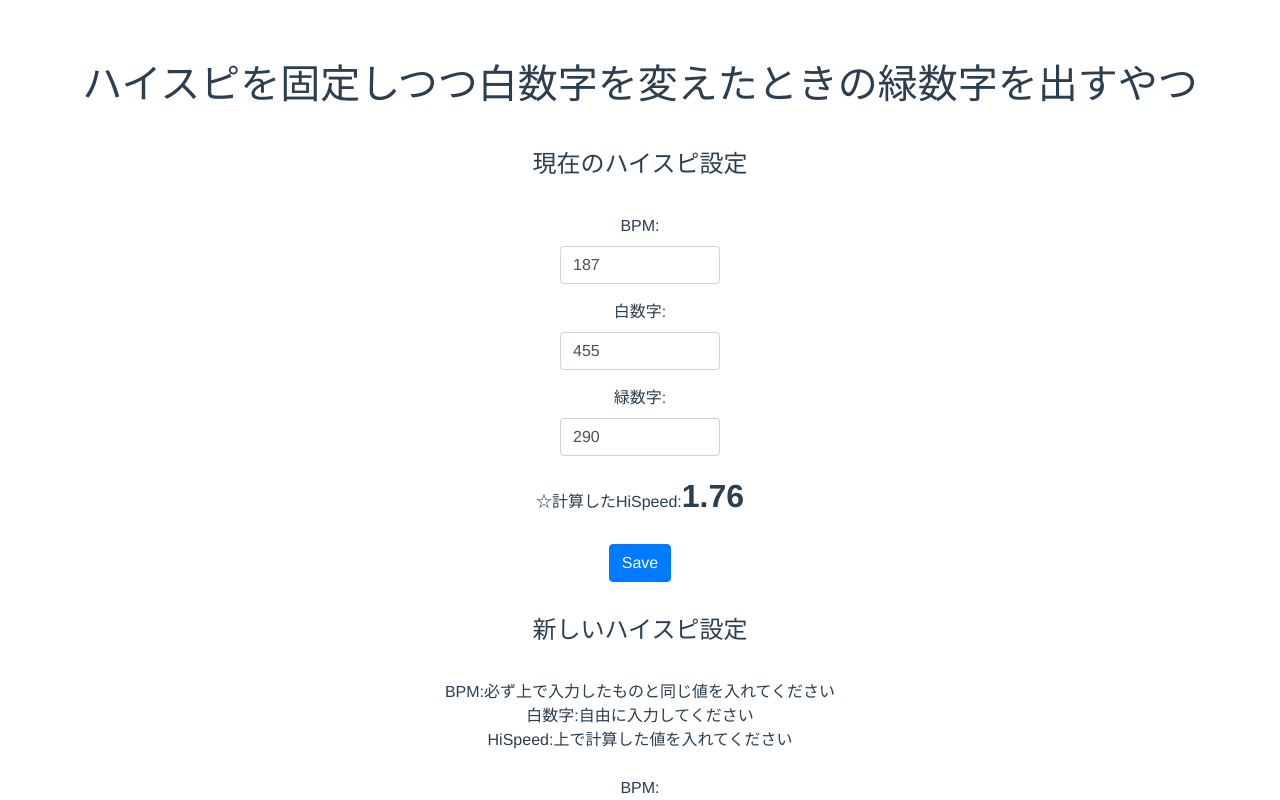
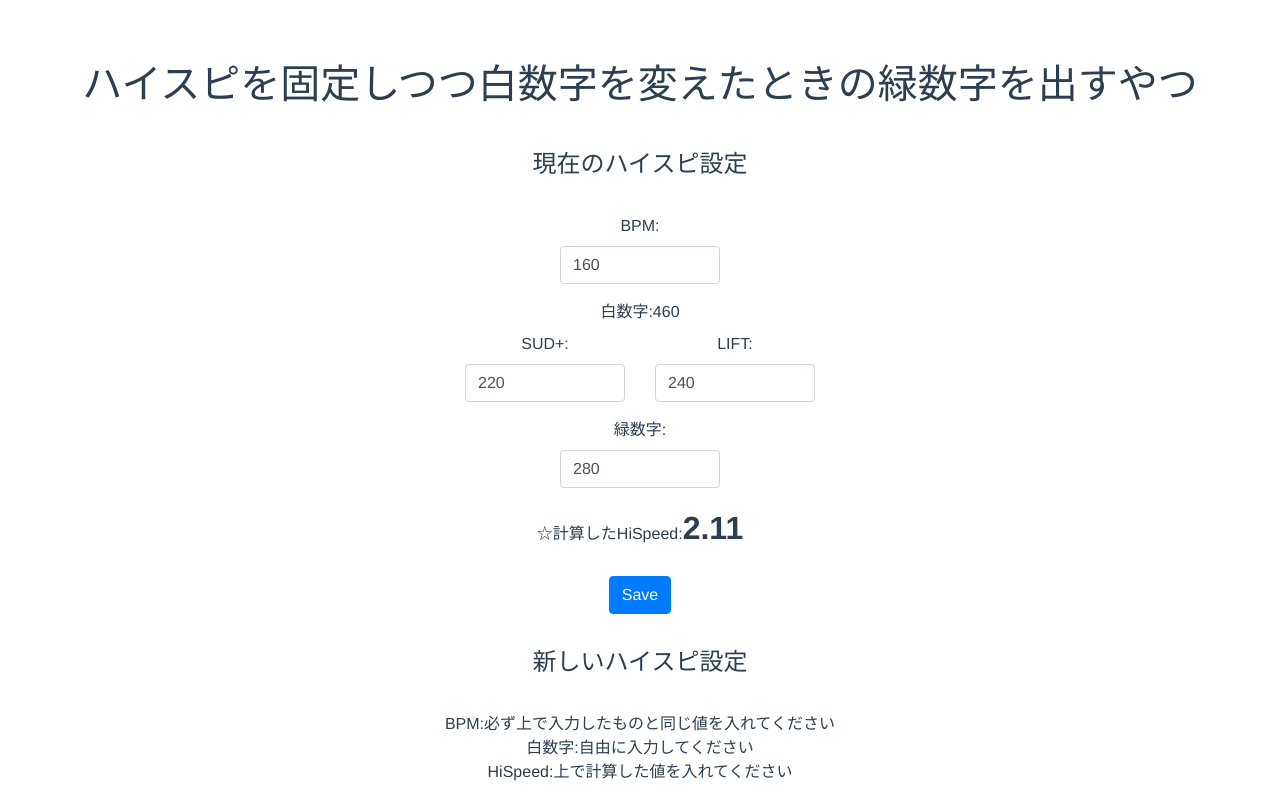
Before and after one commit to sss-szk/hispeed-calc, a Vue app: page / in a window 1280 px wide. Shown: the top 800 px of the page. Built offline with nearby package versions, Linux system fonts and the light colour scheme.

Commit message:
白数字をSUD+とLIFTで分けて入力できるよう修正

```diff
--- a/package.json
+++ b/package.json
@@ -1,6 +1,6 @@
 {
   "name": "hispeed-calc",
-  "version": "1.1.0",
+  "version": "1.2.0",
   "private": true,
   "scripts": {
     "serve": "vue-cli-service serve",
--- a/src/App.vue
+++ b/src/App.vue
@@ -1,12 +1,12 @@
 <template>
   <h1>ハイスピを固定しつつ白数字を変えたときの緑数字を出すやつ</h1>
   <label class="subtitle">現在のハイスピ設定</label>
-  <HispeedCalculator v-model:bpm="bpm" v-model:white="white" v-model:green="green"></HispeedCalculator>
+  <HispeedCalculator v-model:bpm="bpm" v-model:white="white" v-model:sud="sud" v-model:lift="lift" v-model:green="green"></HispeedCalculator>
   <button type="button" class="btn btn-primary" @click="saveToCookies">Save</button>
   <div v-if="isMessageVisible">
     <br />
     <p>初期値を保存しました</p>
-    <p>BPM:{{ this.bpm }} 白数字:{{ this.white }} 緑数字:{{ this.green }} </p>
+    <p>BPM:{{ this.bpm }} SUD+:{{ this.sud }} LIFT:{{ this.lift }} 緑数字:{{ this.green }} </p>
   </div>
   <br />
   <label class="subtitle">新しいハイスピ設定</label>
@@ -27,25 +27,33 @@ export default {
   data: function(){
     return {
       // フォーム初期値
-      bpm: 187,
-      white: 455,
-      green: 290,
+      bpm: 160,
+      sud: 220,
+      lift: 240,
+      white: 460,
+      green: 280,
       isMessageVisible: false,
     }
   },
   methods: {
     saveToCookies() {
       Cookies.set('bpm', this.bpm, { expires: 30 });
-      Cookies.set('white', this.white, { expires: 30 });
+      Cookies.set('sud', this.sud, { expires: 30 });
+      Cookies.set('lift', this.lift, { expires: 30 });
+      //Cookies.set('white', this.white, { expires: 30 });
       Cookies.set('green', this.green, { expires: 30 });
       this.showMessage();
     },
     loadFromCookies() {
       const savedBpm = Cookies.get('bpm');
+      const savedSud = Cookies.get('sud');
+      const savedLift = Cookies.get('lift');
       const savedWhite = Cookies.get('white');
       const savedGreen = Cookies.get('green');
 
       if (savedBpm !== undefined) this.bpm = parseInt(savedBpm);
+      if (savedSud !== undefined) this.sud = parseInt(savedSud);
+      if (savedLift !== undefined) this.lift = parseInt(savedLift);
       if (savedWhite !== undefined) this.white = parseInt(savedWhite);
       if (savedGreen !== undefined) this.green = parseInt(savedGreen);
     },
@@ -58,6 +66,8 @@ export default {
   },
   watch: {
     bpm: 'closeMessage',
+    sud: 'closeMessage',
+    lift: 'closeMessage',
     white: 'closeMessage',
     green: 'closeMessage',
   },
--- a/src/components/HispeedCalculator.vue
+++ b/src/components/HispeedCalculator.vue
@@ -10,9 +10,16 @@
       </div>
 
       <div class="row justify-content-center">
+        <label for="white" >白数字:{{ localWhite }}</label>
+      </div>
+      <div class="row justify-content-center">
         <div class="col-md-2 mb-3">
-          <label for="white">白数字:</label>
-          <input type="number" class="form-control" id="white" v-model="localWhite" />
+          <label for="sud">SUD+:</label>
+          <input type="number" class="form-control" id="sud" v-model="localSud" />
+        </div>
+        <div class="col-md-2 mb-3">
+          <label for="lift">LIFT:</label>
+          <input type="number" class="form-control" id="lift" v-model="localLift" min="0"/>
         </div>
       </div>
 
@@ -46,6 +53,14 @@ export default {
       type: Number,
       required: true,
     },
+    lift: {
+      type: Number,
+      required: true,
+    },
+    sud: {
+      type: Number,
+      required: true,
+    },
     green: {
       type: Number,
       required: true,
@@ -60,6 +75,8 @@ export default {
   setup(props, { emit }) {
     // refを使用してローカルなリアクティブな変数 localBpm を定義し、props.bpm の初期値で初期化
     const localBpm = ref(props.bpm);
+    const localSud = ref(props.sud);
+    const localLift = ref(props.lift);
     const localWhite = ref(props.white);
     const localGreen = ref(props.green);
 
@@ -69,6 +86,14 @@ export default {
     });
     watch(localWhite, (newWhite) => {
       emit('update:white', newWhite);
+    });
+    watch(localSud, (newSud) => {
+      emit('update:sud', newSud);
+      emit('update:white', localSud.value + localLift.value);
+    });
+    watch(localLift, (newLift) => {
+      emit('update:lift', newLift);
+      emit('update:white', localSud.value + localLift.value);
     });
     watch(localGreen, (newGreen) => {
       emit('update:green', newGreen);
@@ -81,13 +106,19 @@ export default {
     watch(() => props.white, (newWhite) => {
       localWhite.value = newWhite;
     });
-    watch(() => props.white, (newGreen) => {
-      localWhite.value = newGreen;
+    watch(() => props.sud, (newSud) => {
+      localSud.value = newSud;
+    });
+    watch(() => props.lift, (newLift) => {
+      localLift.value = newLift;
+    });
+    watch(() => props.green, (newGreen) => {
+      localGreen.value = newGreen;
     });
 
     // setup関数から返すオブジェクト。これにより、コンポーネント内で使用できる変数や関数を提供
     return {
-      localBpm,localWhite,localGreen,
+      localBpm,localWhite,localGreen,localSud,localLift
     };
   },
   methods: {
```
Also changed, not shown: 2 other files (tests, documents, lock files or other folders).
